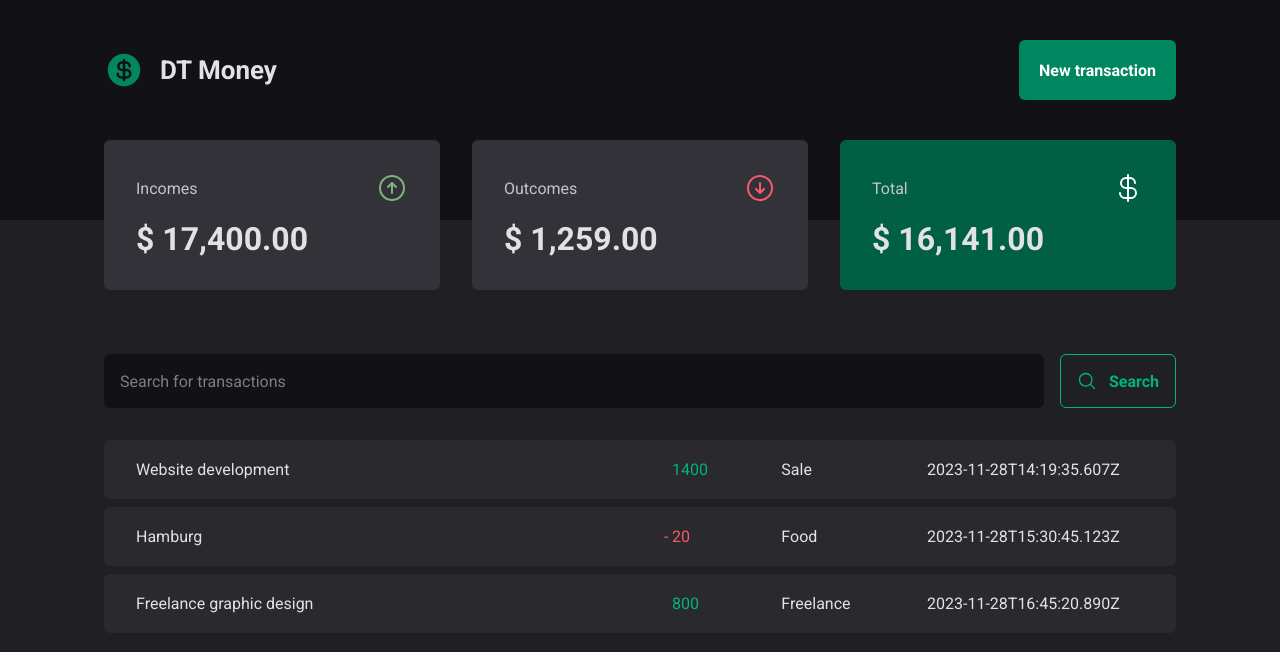
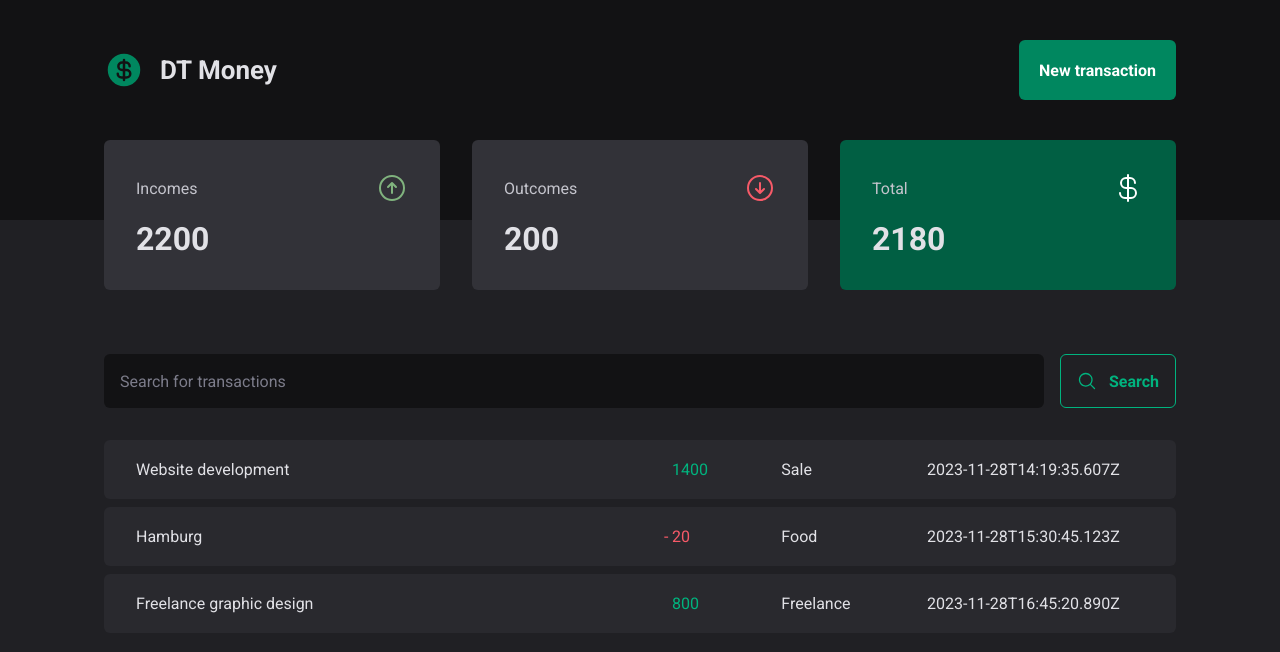
Before and after one commit to lucastenani/dt-money, a React (Vite) app: page / in a window 1280 px wide. Shown: the top 652 px of the page. Built offline with nearby package versions, Linux system fonts and the light colour scheme; data requests are answered from the project's data file.

Commit message:
Calculating transactions summary

```diff
--- a/src/components/Summary/index.tsx
+++ b/src/components/Summary/index.tsx
@@ -1,11 +1,34 @@
+import { useContext } from "react";
 import {
   ArrowCircleDown,
   ArrowCircleUp,
   CurrencyDollar,
 } from "@phosphor-icons/react";
+import { TransactionsContext } from "../../contexts/TransactionsContext";
 import { SummaryCard, SummaryContainer } from "./styles";
 
 export function Summary() {
+  const { transactions } = useContext(TransactionsContext);
+
+  const summary = transactions.reduce(
+    (acc, transaction) => {
+      if (transaction.type === "income") {
+        acc.income += transaction.price;
+        acc.total += transaction.price;
+      } else {
+        acc.outcome += transaction.price;
+        acc.total -= transaction.price;
+      }
+
+      return acc;
+    },
+    {
+      income: 0,
+      outcome: 0,
+      total: 0,
+    }
+  );
+
   return (
     <SummaryContainer>
       <SummaryCard>
@@ -14,7 +37,7 @@
           <ArrowCircleUp size={32} color="#80b37e" />
         </header>
 
-        <strong>$ 17,400.00</strong>
+        <strong>{summary.income}</strong>
       </SummaryCard>
 
       <SummaryCard>
@@ -23,7 +46,7 @@
           <ArrowCircleDown size={32} color="#f75a68" />
         </header>
 
-        <strong>$ 1,259.00</strong>
+        <strong>{summary.outcome}0</strong>
       </SummaryCard>
 
       <SummaryCard>
@@ -32,7 +55,7 @@
           <CurrencyDollar size={32} color="#ffffff" />
         </header>
 
-        <strong>$ 16,141.00</strong>
+        <strong>{summary.total}</strong>
       </SummaryCard>
     </SummaryContainer>
   );
```
